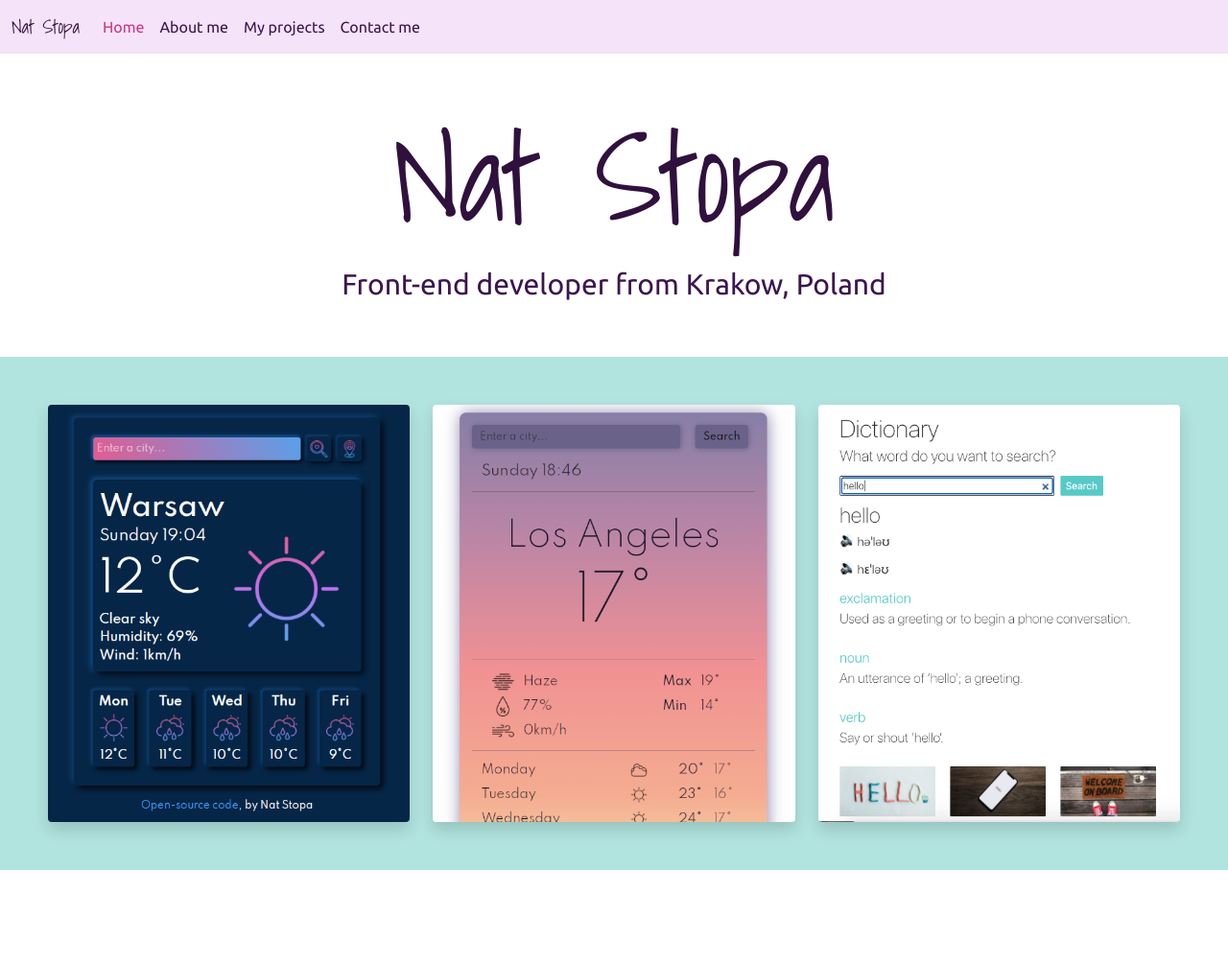
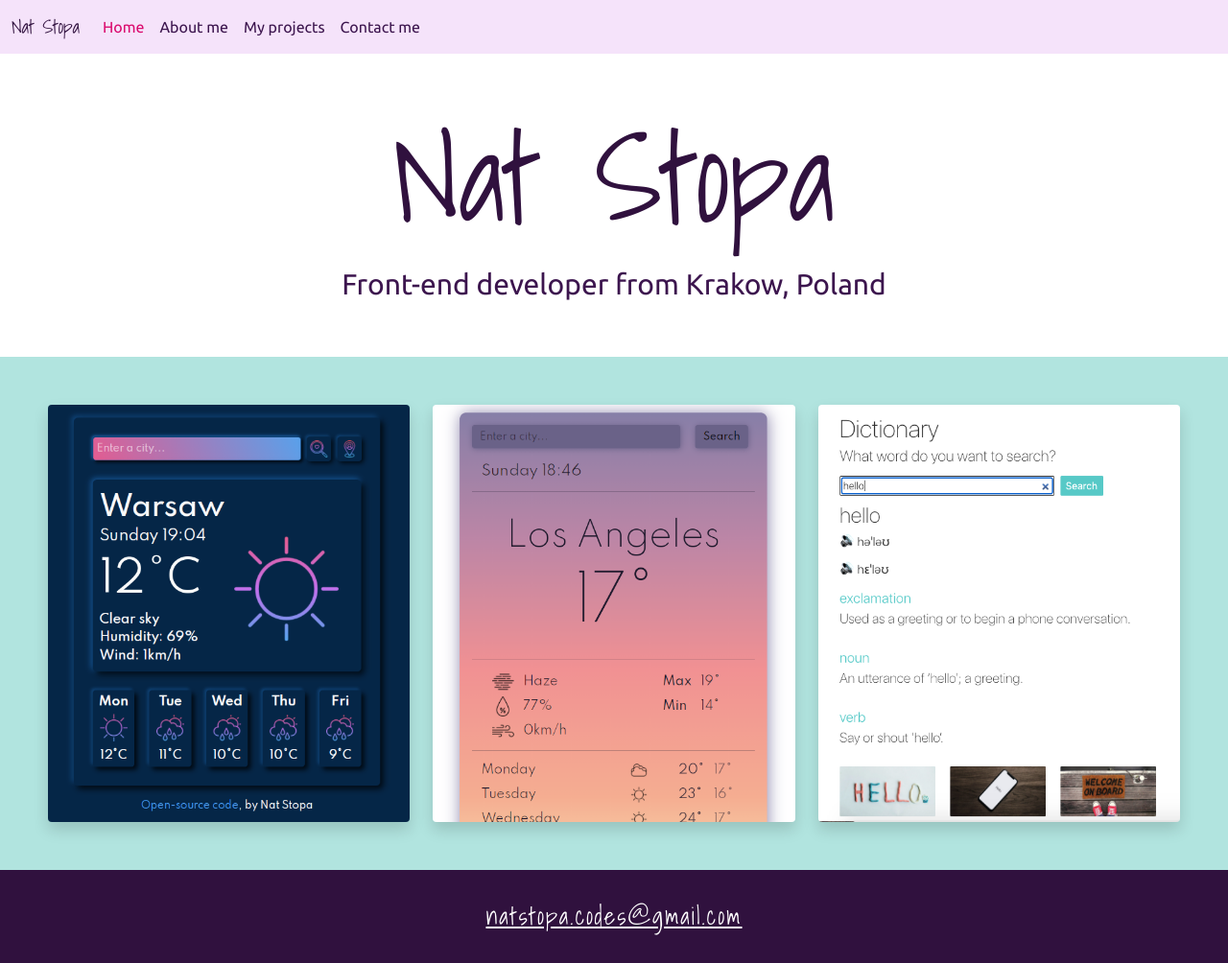
Before and after one commit to NatStopa/portfolio-project, a plain HTML site: page index.html in a window 1280 px wide. Shown: the whole page at 96% size. Before the commit the page ends 907 px from the top, so only its background shows below. Drawn offline with nearby package versions, Linux system fonts and the light colour scheme; a web font is replaced by a local one.

Commit message:
Added footer

```diff
--- a/index.html
+++ b/index.html
@@ -94,5 +94,8 @@
         </div>
       </div>
     </div>
+    <footer>
+      <a href="mailto:natstopa.codes@gmail.com">natstopa.codes@gmail.com</a>
+    </footer>
   </body>
 </html>
--- a/styles/portfolio.css
+++ b/styles/portfolio.css
@@ -5,10 +5,27 @@
   --h2-text-color: #3c154e;
   --p-text-color: #79224c;
   --primary-background-color: #b1e4df;
+  --secondary-background-color: #f5e3fa;
+  --link-color: #da0a6e;
 }
 
 body {
   line-height: 1.5;
+}
+
+footer a {
+  background-color: #30113e;
+  color: #ffff;
+  display: flex;
+  font-family: var(--h1-font-family);
+  font-size: 25px;
+  justify-content: center;
+  letter-spacing: 2px;
+  padding: 30px 0;
+}
+
+footer a:hover {
+  color: var(--p-text-color);
 }
 
 .about-description {
@@ -39,7 +56,7 @@ body {
 }
 
 .bg-white {
-  background-color: #f5e3fa !important;
+  background-color: var(--secondary-background-color) !important;
 }
 
 .contact-section {
@@ -89,7 +106,7 @@ body {
 }
 
 .mail-link a {
-  color: #ca387e;
+  color: var(--link-color);
   font-family: var(--main-font-family);
   font-size: 25px;
 }
@@ -103,7 +120,7 @@ body {
 }
 
 .nav-item .active {
-  color: #ca387e !important;
+  color: var(--link-color) !important;
 }
 
 .nav-link {
@@ -130,7 +147,7 @@ body {
 }
 
 .project-button:hover {
-  background-color: #ca387e;
+  background-color: var(--link-color);
   color: #ffff;
   transition: ease-in-out 2s;
 }
```
